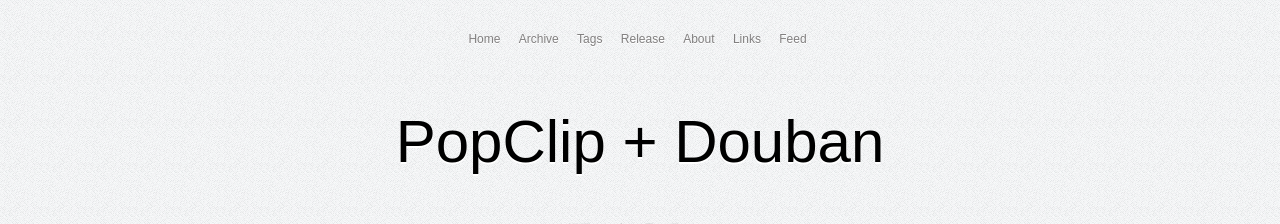
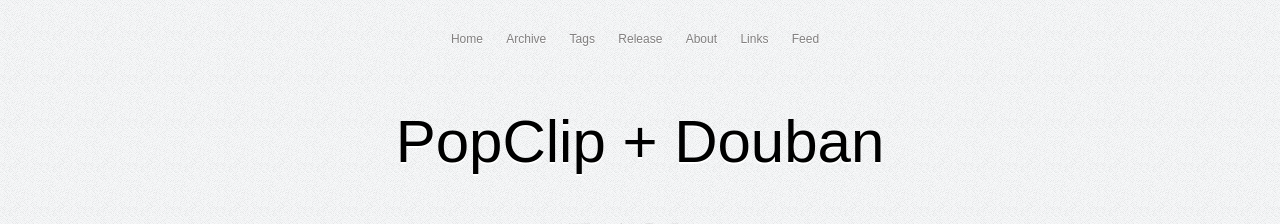
Before and after one commit to zwitzwit/guojing.github.com, a Jekyll site: the page built from index.html, in a window 1280 px wide. Shown: the top 224 px of the page. Built offline with Jekyll 4.4.1, drawn with Linux system fonts in a browser that asks for light colours; Markdown is read by kramdown in place of the engine named in the settings; the list of posts is cut into pages by our own code.

Commit message:
add new style

```diff
--- a/css/style.css
+++ b/css/style.css
@@ -12,7 +12,7 @@
 
 .banner2 {z-index: 9999; top: 0; left: 0;}
 .banner2 {font-family: "Overlock","Hiragino Sans GB","Microsoft YaHei",sans-serif; font-size: 12px;}
-.banner2 span {margin-right:5px}
+.banner2 span {margin-right:10px}
 .banner2 {margin-bottom: 60px; text-align: center; margin: 30px auto}
 
 .banner2 a:link{color:#817F7F;text-decoration:none;text-shadow:0px 1px 0px white; padding:3px;margin:0 2px}
```
